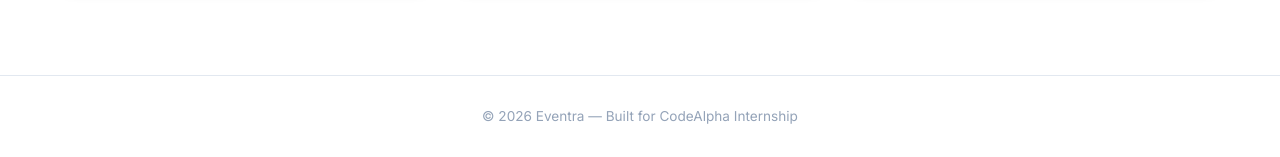
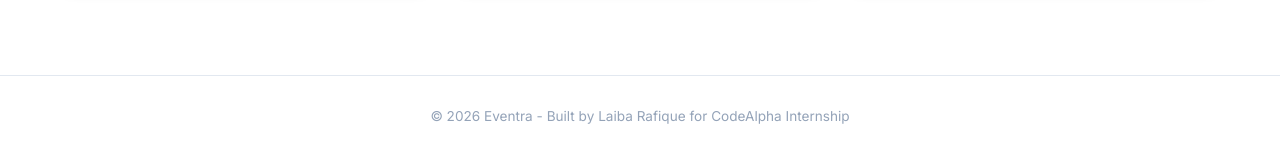
Before and after one commit to laibarafique25/eventra-event-registration-system, a PHP site: page /user/index.php in a window 1280 px wide. Shown: the part 1688-1845 px from the top of the page. Run offline with PHP 8.4, Linux system fonts and the light colour scheme; data comes from the database, SQL or seed files in the repository.

Commit message:
Updated footer

```diff
--- a/user/index.php
+++ b/user/index.php
@@ -18,7 +18,7 @@ $flash = $_GET['msg'] ?? '';
 <head>
 <meta charset="UTF-8">
 <meta name="viewport" content="width=device-width, initial-scale=1">
-<title>Eventra — Discover Events</title>
+<title>Eventra - Discover Events</title>
 <link rel="stylesheet" href="assets/style.css">
 </head>
 <body>
@@ -77,6 +77,6 @@ $flash = $_GET['msg'] ?? '';
   </div>
 </section>
 
-<footer class="footer">© <?= date('Y') ?> Eventra — Built for CodeAlpha Internship</footer>
+<footer class="footer">© <?= date('Y') ?> Eventra - Built by Laiba Rafique for CodeAlpha Internship</footer>
 </body>
 </html>
```
